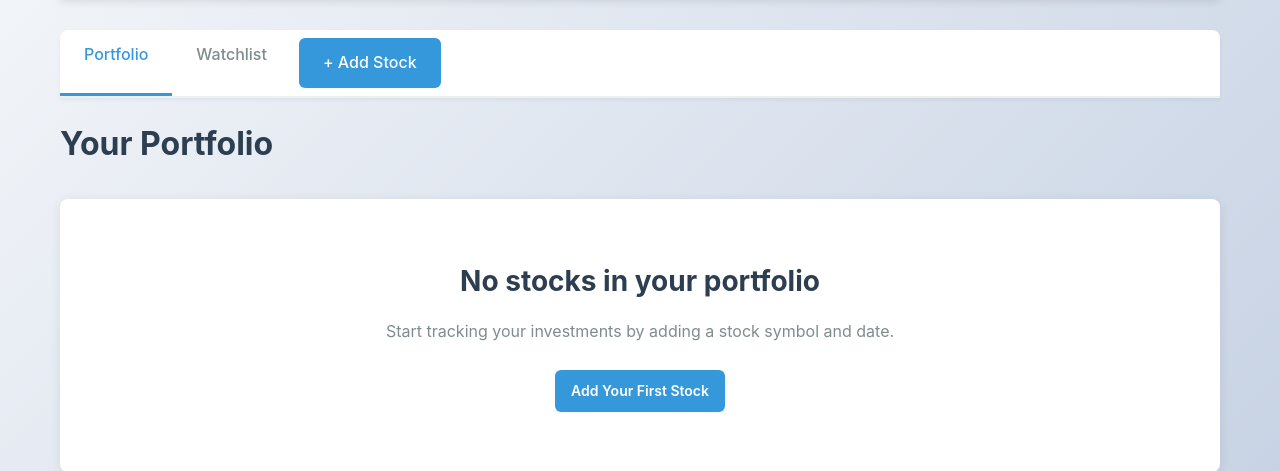
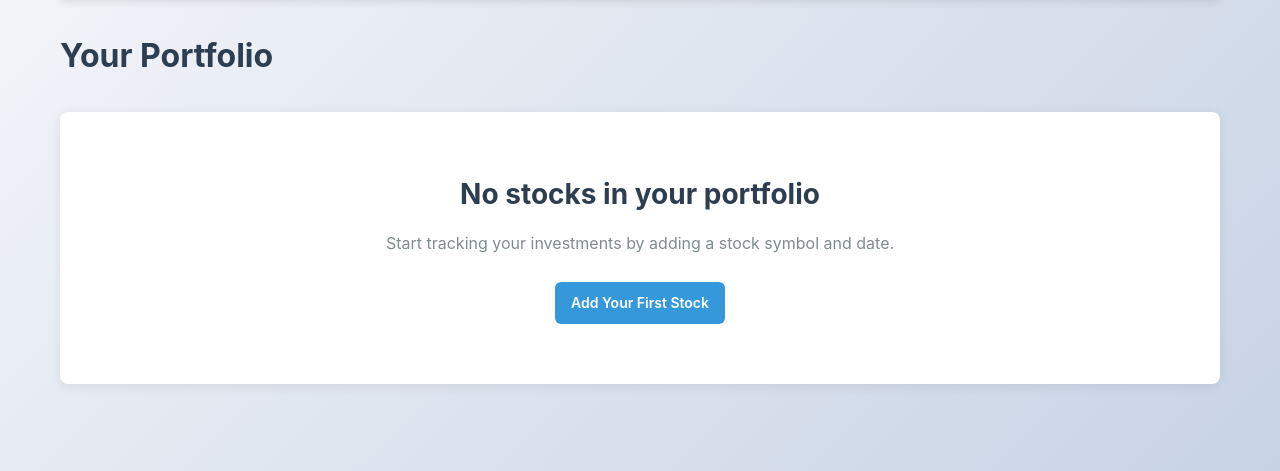
Before and after one commit to qchrisd/Stock-Tracker, a Flask app: page /portfolio in a window 1280 px wide. Shown: the part 147-618 px from the top of the page. Run offline with Flask 3, Linux system fonts and the light colour scheme; data that the repository does not hold is empty; some libraries are stand-ins or nearby versions.

Commit message:
Claude removed duplicate buttons

```diff
--- a/app/templates/portfolio.html
+++ b/app/templates/portfolio.html
@@ -3,14 +3,6 @@
 {% block title %}Stock Tracker - Portfolio{% endblock %}
 
 {% block content %}
-<div class="tabs-container">
-    <div class="tabs">
-        <a href="{{ url_for('main.portfolio') }}" class="tab active">Portfolio</a>
-        <a href="{{ url_for('main.watchlist') }}" class="tab">Watchlist</a>
-        <a href="{{ url_for('main.add_stock', type='portfolio') }}" class="tab btn-link">+ Add Stock</a>
-    </div>
-</div>
-
 <div class="portfolio-header">
     <h2>Your Portfolio</h2>
     {% if portfolio %}
```
Also changed, not shown: app/templates/watchlist.html (+0 -8 lines).
